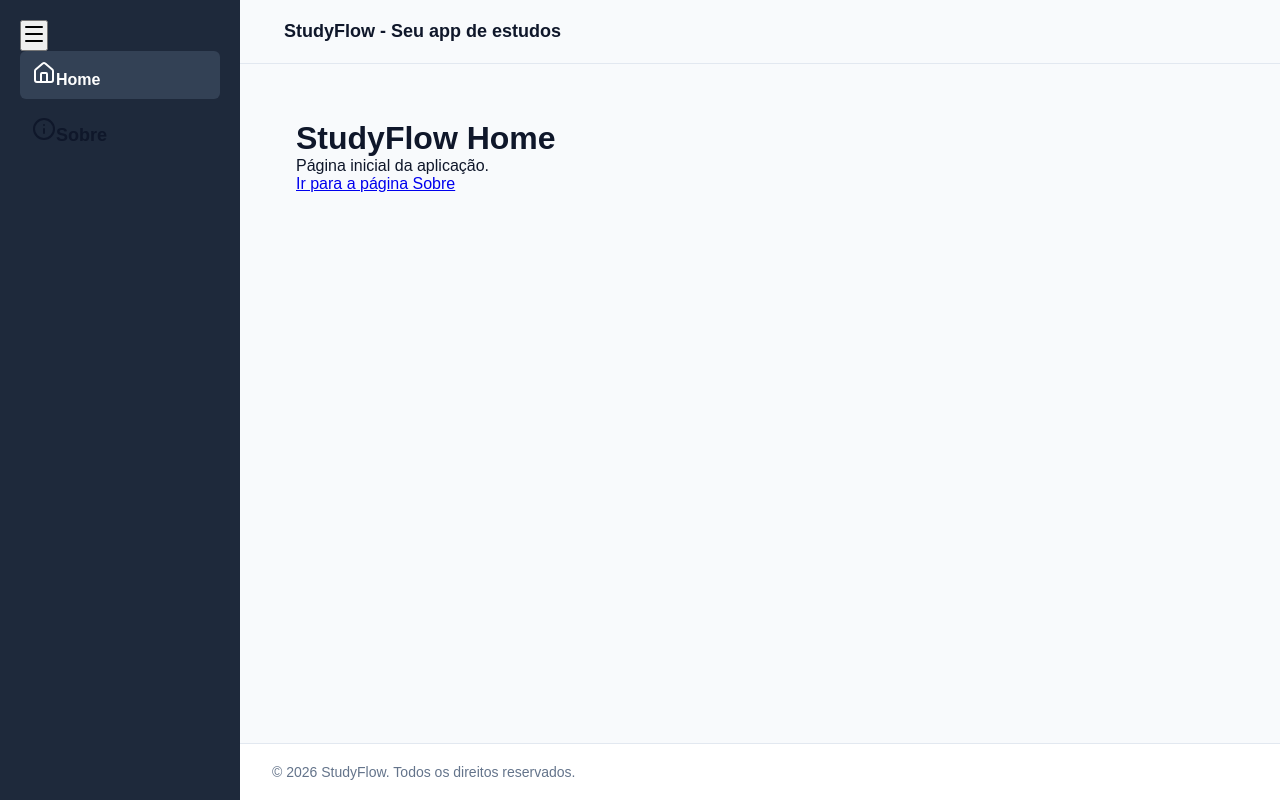
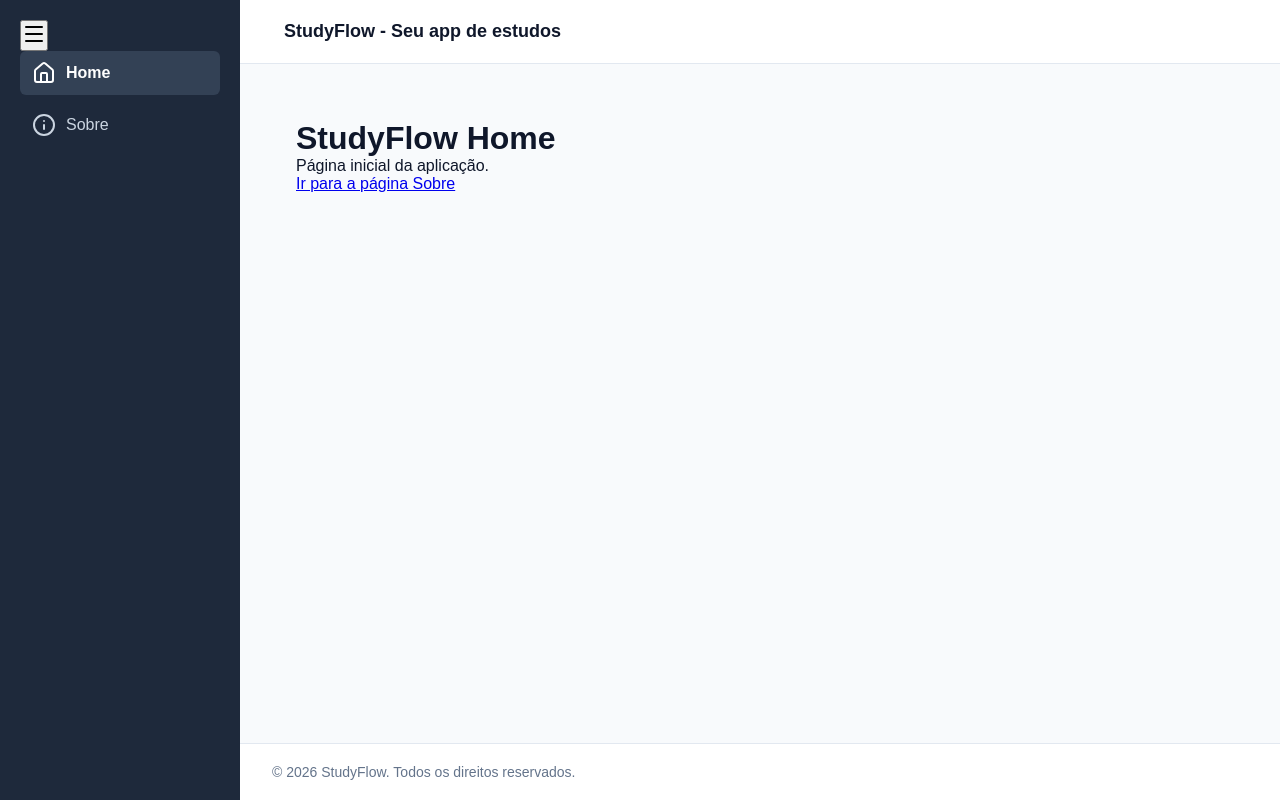
Before and after one commit to gabrielcavalcantedossantos1/SaaS, a React (Vite) app: page / in a window 1280 px wide. Built offline with nearby package versions, Linux system fonts and the light colour scheme.

Commit message:
estilo do layout

```diff
--- a/src/components/layout/style.css
+++ b/src/components/layout/style.css
@@ -4,12 +4,6 @@
 }
 
 /* sidebar */
-aside {
-  width: 240px;
-  min-height: 100vh;
-  padding: 24px 16px;
-  background-color: #1e293b;
-}
 
 aside ul {
   list-style: none;
@@ -39,7 +33,10 @@ aside ul li {
 
 .btn,
 .active {
-  display: block;
+  display: flex;
+  align-items: center;
+  gap: 10px;
+
   padding: 10px 12px;
 
   text-decoration: none;
@@ -87,15 +84,13 @@ header {
   border-bottom: 1px solid #e2e8f0;
 }
 
-header,
-.btn {
+header .btn {
   color: #0f172a;
   font-size: 18px;
   font-weight: bold;
 }
 
-header,
-.btn:hover {
+header .btn:hover {
   background-color: transparent;
 }
 
@@ -109,7 +104,7 @@ main {
 /* footer */
 
 footer {
-    padding: 20px 32px ;
+  padding: 20px 32px;
 
   background-color: white;
   border-top: 1px solid #e2e8f0;
@@ -117,3 +112,8 @@ footer {
   color: #64748b;
   font-size: 14px;
 }
+
+.sidebarClosed .btn,
+.sidebarClosed .active {
+  justify-content: center;
+}
```
Lines whose indentation alone changed are shown as unchanged.
